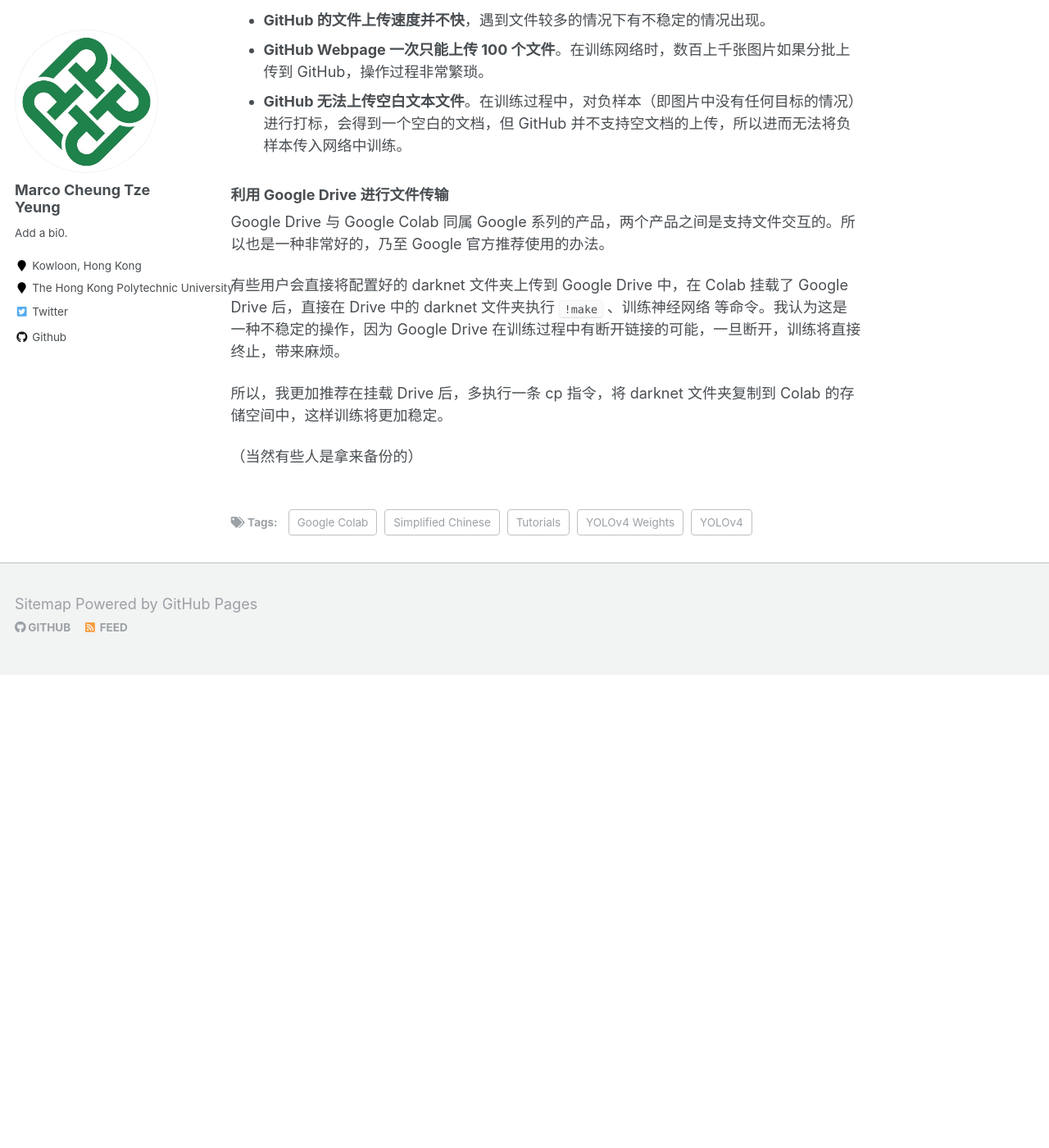
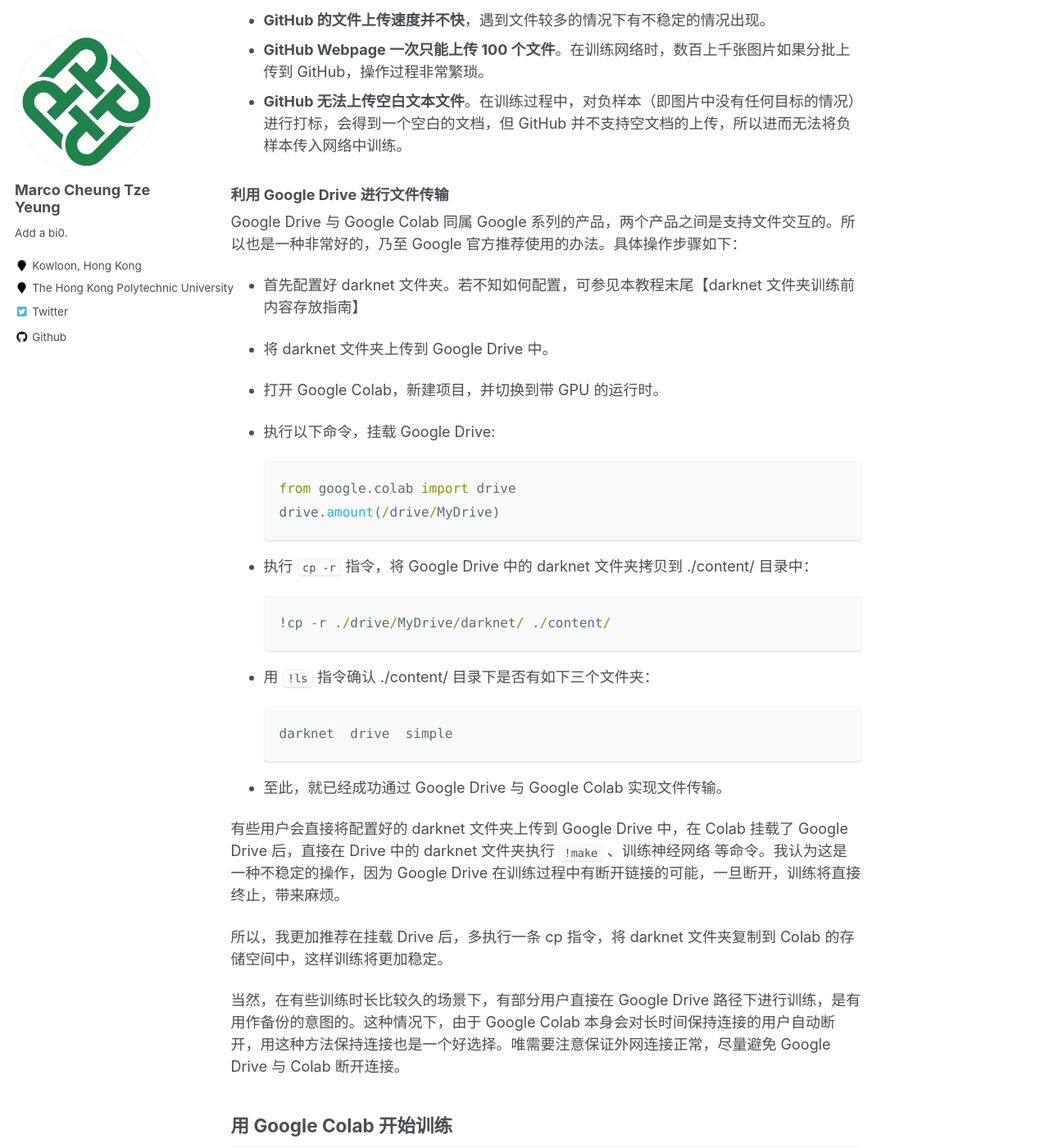
Before and after one commit to marc0cheung/marc0cheung.github.io, a Jekyll site: the page built from _documentation/doc-train-yolov4-colab-zhCN.md, in a window 1280 px wide and 1400 px high, scrolled down 1848 px. Shown: the whole window at 82% size. Built offline with Jekyll 4.4.1, drawn with Linux system fonts in a browser that asks for light colours; before the commit the page ends 2671 px from its top, so only the background shows below that; some of the changed text lies outside the part shown.

Commit message:
Update doc-train-yolov4-colab-zhCN.md

````diff
--- a/_documentation/doc-train-yolov4-colab-zhCN.md
+++ b/_documentation/doc-train-yolov4-colab-zhCN.md
@@ -80,12 +80,77 @@ Google Colab 的文件存储机制类似于 RAM —— 断电后即清空。当
 - **GitHub Webpage 一次只能上传 100 个文件**。在训练网络时，数百上千张图片如果分批上传到 GitHub，操作过程非常繁琐。
 - **GitHub 无法上传空白文本文件**。在训练过程中，对负样本（即图片中没有任何目标的情况）进行打标，会得到一个空白的文档，但 GitHub 并不支持空文档的上传，所以进而无法将负样本传入网络中训练。
 
+
+
 ### 利用 Google Drive 进行文件传输
 
-Google Drive 与 Google Colab 同属 Google 系列的产品，两个产品之间是支持文件交互的。所以也是一种非常好的，乃至 Google 官方推荐使用的办法。
+Google Drive 与 Google Colab 同属 Google 系列的产品，两个产品之间是支持文件交互的。所以也是一种非常好的，乃至 Google 官方推荐使用的办法。具体操作步骤如下：
+
+- 首先配置好 darknet 文件夹。若不知如何配置，可参见本教程末尾【darknet 文件夹训练前内容存放指南】
+
+- 将 darknet 文件夹上传到 Google Drive 中。
+
+- 打开 Google Colab，新建项目，并切换到带 GPU 的运行时。
+
+- 执行以下命令，挂载 Google Drive:
+
+  ```python
+  from google.colab import drive
+  drive.amount(/drive/MyDrive)
+  ```
+
+- 执行 `cp -r` 指令，将 Google Drive 中的 darknet 文件夹拷贝到 ./content/ 目录中：
+
+  ```python
+  !cp -r ./drive/MyDrive/darknet/ ./content/
+  ```
+
+
+
+- 用 `!ls` 指令确认 ./content/ 目录下是否有如下三个文件夹：
+
+  ```python
+  darknet  drive  simple
+  ```
+
+- 至此，就已经成功通过 Google Drive 与 Google Colab 实现文件传输。
+
+
 
 有些用户会直接将配置好的 darknet 文件夹上传到 Google Drive 中，在 Colab 挂载了 Google Drive 后，直接在 Drive 中的 darknet 文件夹执行 `!make` 、训练神经网络 等命令。我认为这是一种不稳定的操作，因为 Google Drive 在训练过程中有断开链接的可能，一旦断开，训练将直接终止，带来麻烦。
 
 所以，我更加推荐在挂载 Drive 后，多执行一条 cp 指令，将 darknet 文件夹复制到 Colab 的存储空间中，这样训练将更加稳定。
 
-（当然有些人是拿来备份的）
+当然，在有些训练时长比较久的场景下，有部分用户直接在 Google Drive 路径下进行训练，是有用作备份的意图的。这种情况下，由于 Google Colab 本身会对长时间保持连接的用户自动断开，用这种方法保持连接也是一个好选择。唯需要注意保证外网连接正常，尽量避免 Google Drive 与 Colab 断开连接。
+
+
+
+## 用 Google Colab 开始训练
+
+文件传输完毕后，就可以开始训练了，由于 Colab 已经配置好了 CUDA、cuDNN 和 OpenCV 环境，所以只需要调整 Makefile 设置，编译 darknet 后，直接开始训练就可以了。
+
+- 使用 `!cd darknet` 命令，进入 darknet 文件夹
+
+- 运行如下代码，修改 Makefile ，使其调用 CUDA、cuDNN 以及 OpenCV 进行训练：
+
+  ```python
+  !
+  !
+  !
+  ```
+
+- 执行 `!make` 指令对 darknet 进行编译
+
+- 编译成功后，使用训练指令进行训练即可，如下：
+
+  ```python
+  ./darknet detector train cfg/xxx.cfg cfg/xxx.data yolov4-tiny.conv.29 -dont-show
+
+  # 由于是在服务器上训练，所以使用 -dont-show 指令避免出错。
+  ```
+
+
+
+
+
+## darknet 文件夹训练前内容存放指南
````
